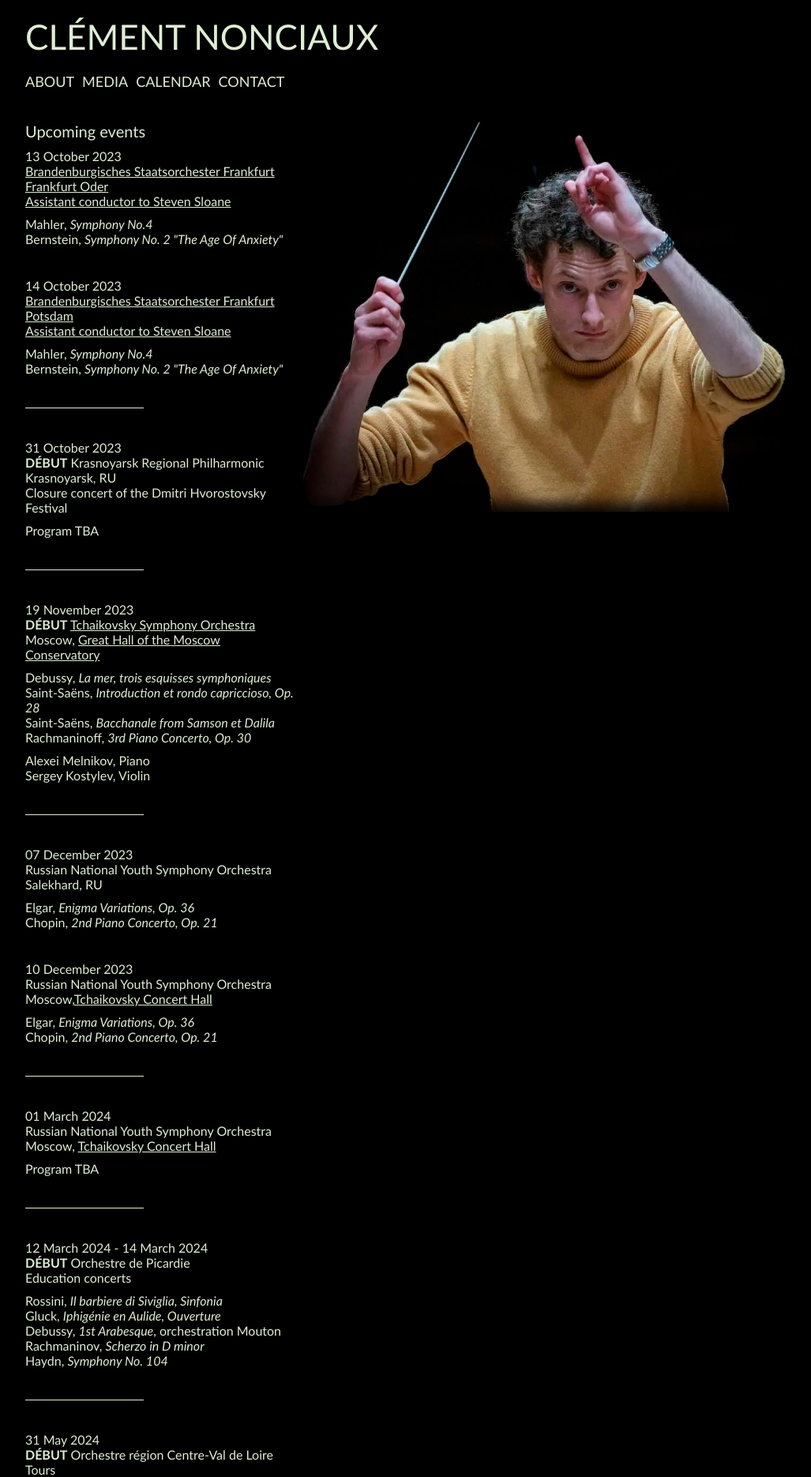
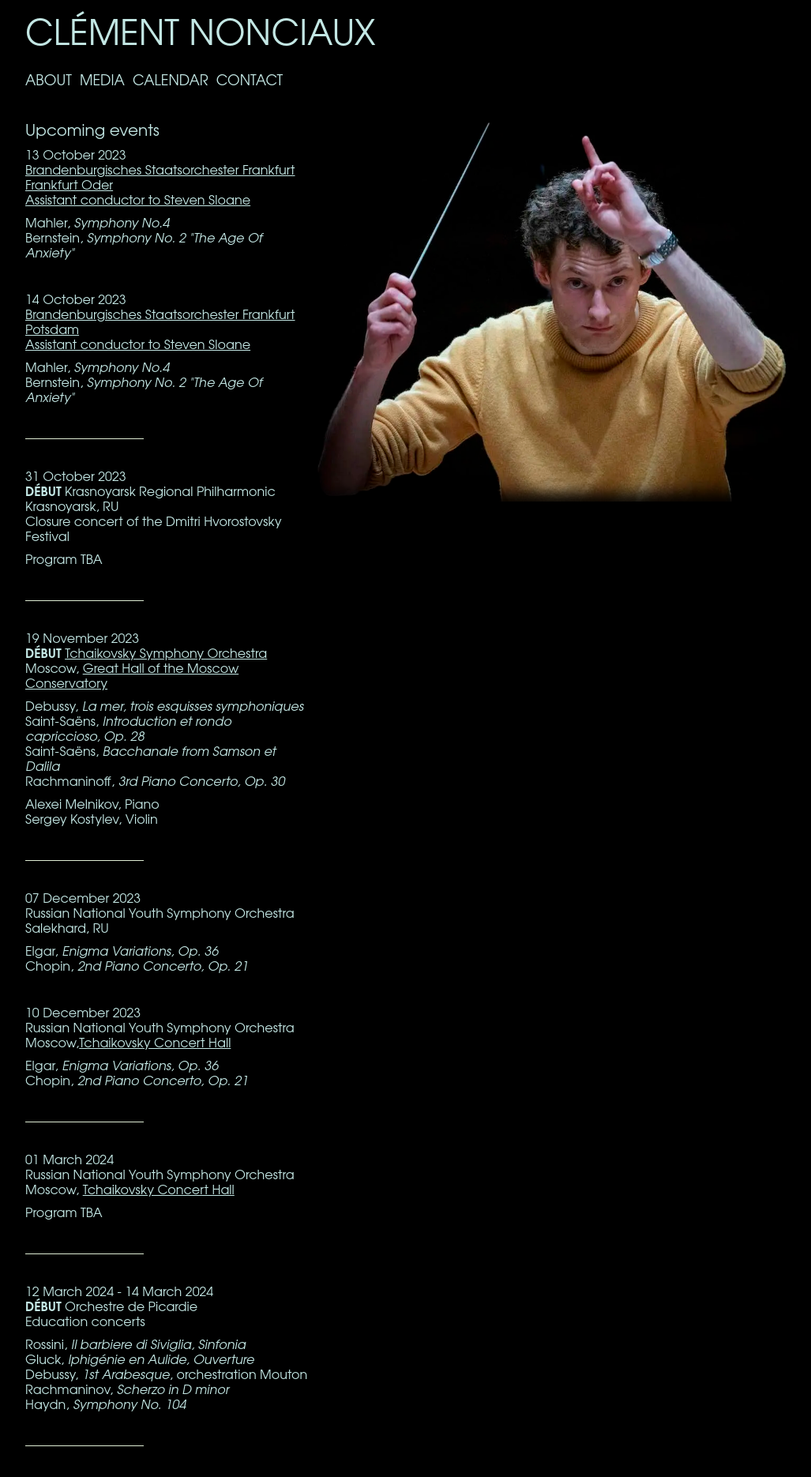
Before and after one commit to martincadoux/clementnonciaux.com, a Jekyll site: the page built from _pages/calendar.html, in a window 1280 px wide. Shown: the top 1870 px of the page at 79% size, without its empty margins (108-1135 px from the left). Built offline with Jekyll 4.4.1, drawn with Linux system fonts in a browser that asks for light colours.

Commit message:
Add color parameter + edit fonts

```diff
--- a/_layouts/default.html
+++ b/_layouts/default.html
@@ -12,7 +12,7 @@
   <link rel="stylesheet" href="/assets/css/styles.css">
 </head>
 
-<body class="{{ page.look }}">
+<body style="color: {{ page.color }}">
   <header class="header layout-container">
     <a class="header__home" href="/">Clément Nonciaux</a>
     {% include navigation.html %}
--- a/_pages/about.html
+++ b/_pages/about.html
@@ -1,5 +1,6 @@
 ---
 title: About - Clément Nonciaux
+color: rgb(225 225 255)
 ---
 
 <div class="layout-content">
--- a/_pages/calendar.html
+++ b/_pages/calendar.html
@@ -1,5 +1,6 @@
 ---
 title: Calendar - Clément Nonciaux
+color: rgb(195 231 228)
 ---
 
 <div class="layout-content">
--- a/_pages/media.html
+++ b/_pages/media.html
@@ -1,5 +1,6 @@
 ---
 title: Media - Clément Nonciaux
+color: rgb(238 207 201)
 ---
 
 <section class="layout-section">
--- a/_sass/base/_base.scss
+++ b/_sass/base/_base.scss
@@ -1,5 +1,5 @@
 html {
-  font-family: Seravek, 'Gill Sans Nova', Ubuntu, Calibri, 'DejaVu Sans', source-sans-pro, sans-serif;
+  font-family: Avenir, Montserrat, Corbel, 'URW Gothic', source-sans-pro, sans-serif;
   font-size: 62.5%;
 }
 
@@ -13,11 +13,6 @@ body {
   color: var(--color-content);
   font-size: 1.6rem;
   font-weight: 400;
-
-  &.dark {
-    --color-background: rgb(0, 0, 0);
-    --color-content: var(--color-main);
-  }
 }
 
 h1,
```
